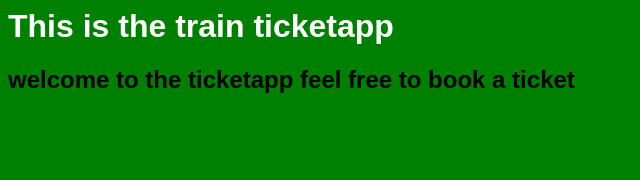
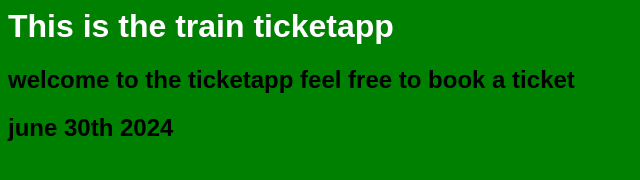
Before and after one commit to dominic2256/ticketapp, a plain HTML site: page index.html in a window 1280 px wide. Shown: the whole page, without its empty margins (0-640 px from the left). Drawn offline with Linux system fonts and the light colour scheme.

Commit message:
date was added to the nigerian tcket

```diff
--- a/index.html
+++ b/index.html
@@ -16,6 +16,7 @@
    <body>
        <h1>This is the train ticketapp</h1>
         <h2>welcome to the ticketapp feel free to book a ticket</h2>
+		<h2>june 30th 2024</h2>
    </body>
 
 
```
